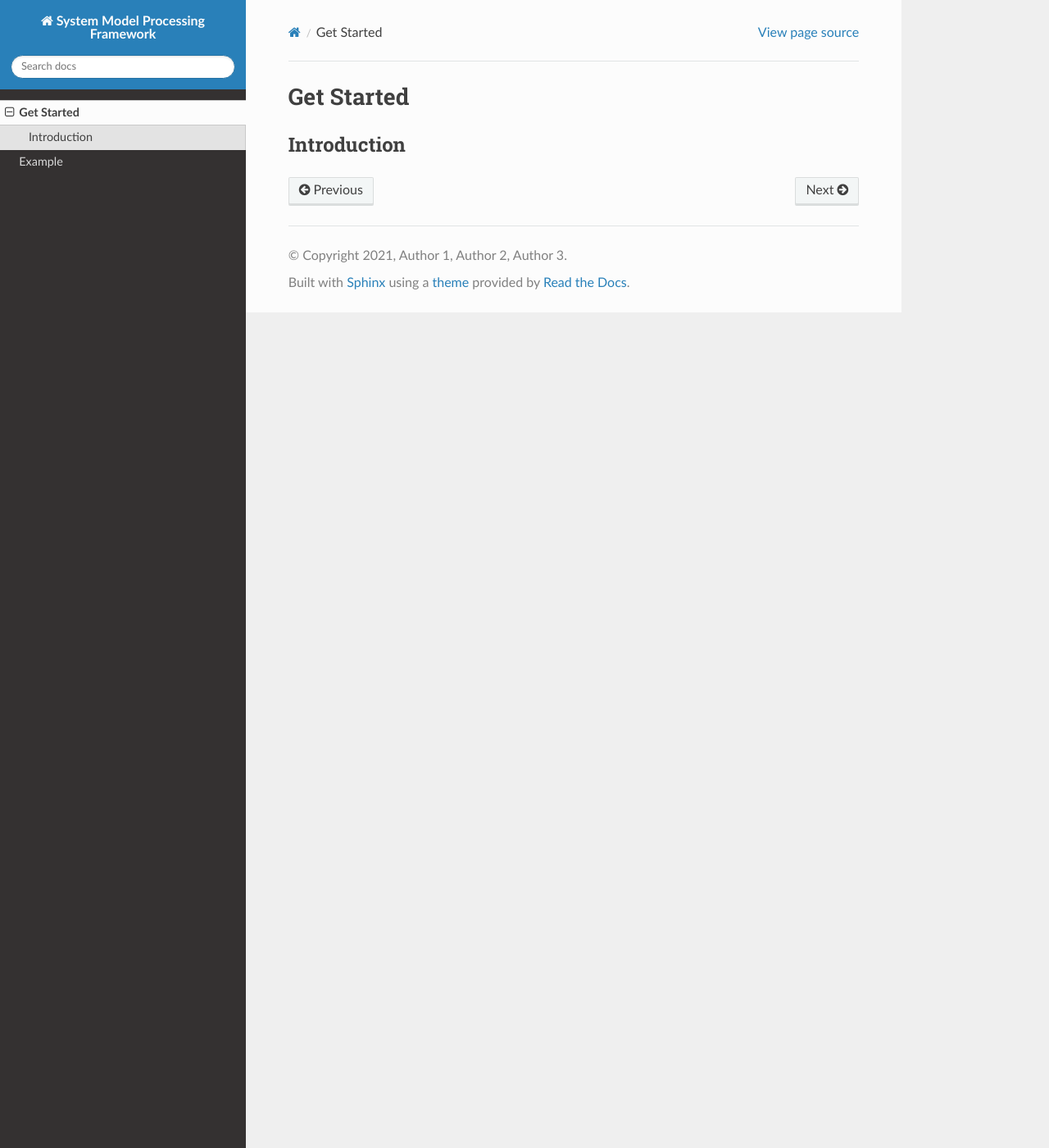
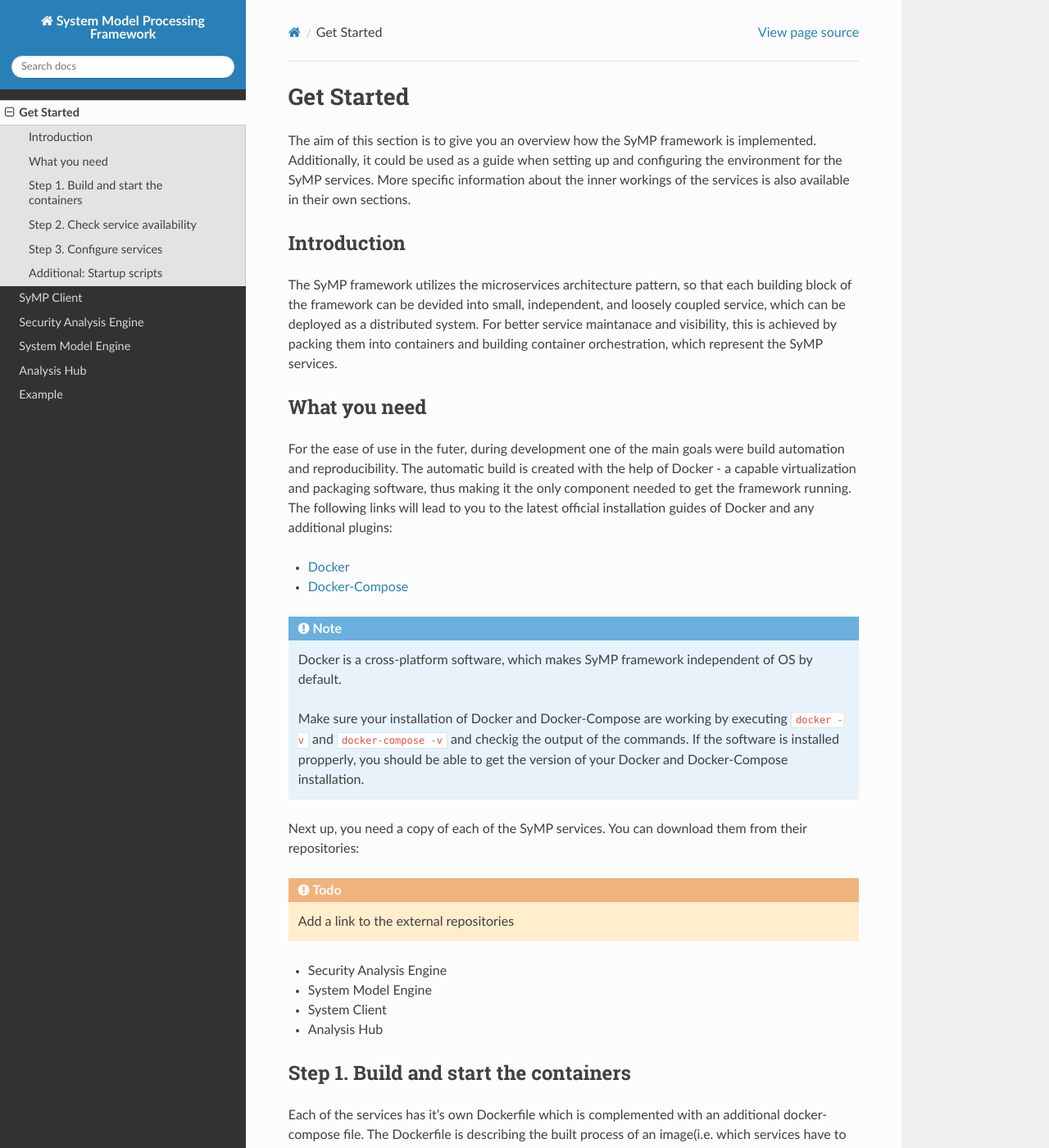
Before and after one commit to FlorianPatzer/symp_read-the-docs, a Sphinx documentation site: the page built from source/get-started/index.rst, in a window 1280 px wide and 1400 px high. Shown: the whole window at 82% size. Built offline with Sphinx 7.4.7 and the Read the Docs theme 2.0.0, drawn with Linux system fonts in a browser that asks for light colours; some of the changed text lies outside the part shown.

Commit message:
Transfering Documentation

```diff
--- /dev/null
+++ b/source/ah/index.rst
@@ -0,0 +1,5 @@
+************
+Analysis Hub
+************
+
+Sample Text
--- /dev/null
+++ b/source/client/index.rst
@@ -0,0 +1,5 @@
+***********
+SyMP Client
+***********
+
+Sample Text
--- a/source/conf.py
+++ b/source/conf.py
@@ -28,6 +28,7 @@ author = 'Author 1, Author 2, Author 3'
 # extensions coming with Sphinx (named 'sphinx.ext.*') or your custom
 # ones.
 extensions = [
+    'sphinx.ext.todo', # Add TODO sections in the documentation
 ]
 
 # Add any paths that contain templates here, relative to this directory.
@@ -50,3 +51,6 @@ html_theme = 'sphinx_rtd_theme'
 # relative to this directory. They are copied after the builtin static files,
 # so a file named "default.css" will overwrite the builtin "default.css".
 html_static_path = ['_static']
+
+# Display todos in the build
+todo_include_todos = True
--- a/source/example/index.rst
+++ b/source/example/index.rst
@@ -12,6 +12,3 @@ Some other text
 ===============
 
 Some text about something that will be discussed in detail in a separate page.
-
-.. toctree::
-    The test page with custom name in the toctree <test>
--- a/source/example/test.rst
+++ /dev/null
@@ -1,3 +0,0 @@
-****
-Test
-****
--- a/source/get-started/index.rst
+++ b/source/get-started/index.rst
@@ -2,5 +2,71 @@
 Get Started
 ***********
 
+The aim of this section is to give you an overview how the SyMP framework is implemented. Additionally, it could be used as a
+guide when setting up and configuring the environment for the SyMP services. More specific information about the inner workings
+of the services is also available in their own sections.
+
 Introduction
 ============
+
+The SyMP framework utilizes the microservices architecture pattern, so that each building block of the framework can be devided
+into small, independent, and loosely coupled service, which can be deployed as a distributed system. For better service maintanace
+and visibility, this is achieved by packing them into containers and building container orchestration, which represent the SyMP services.
+
+What you need
+=============
+
+For the ease of use in the futer, during development one of the main goals were build automation and reproducibility. The automatic build is created
+with the help of Docker - a capable virtualization and packaging software, thus making it the only component needed to get the framework
+running. The following links will lead to you to the latest official installation guides of Docker and any additional plugins:
+
+* `Docker <https://docs.docker.com/get-docker/>`_
+* `Docker-Compose <https://docs.docker.com/compose/install/>`_
+
+.. note::
+    Docker is a cross-platform software, which makes SyMP framework independent of OS by default.
+
+    Make sure your installation of Docker and Docker-Compose are working by executing ``docker -v`` and ``docker-compose -v`` and checkig the
+    output of the commands. If the software is installed propperly, you should be able to get the version of your Docker and Docker-Compose installation.
+
+Next up, you need a copy of each of the SyMP services. You can download them from their repositories:
+
+.. todo::
+    Add a link to the external repositories
+
+* Security Analysis Engine
+* System Model Engine
+* System Client
+* Analysis Hub
+
+Step 1. Build and start the containers
+======================================
+
+Each of the services has it's own Dockerfile which is complemented with an additional docker-compose file. The Dockerfile is describing the built process of an image(i.e.
+which services have to be downloaded, which ports have to be opened, which environmental variables are present etc.), while the docker-compose file is configuring the a
+container of the created image.
+
+Run ``docker-compose up --build`` in each folder of the SyMP services to make sure that the newest version of the image is build and a container is started with it. Use the
+following sequence to make sure that the framework will start propperly.
+
+.. todo::
+    Check the starting order from the helper scripts and add it here.
+
+Step 2. Check service availability
+==================================
+
+.. todo::
+    Add the table with the service address links, that is present in the GitLab Readmes.
+
+Step 3. Configure services
+==========================
+
+.. todo::
+    Make screenshots with the needed input and also copy any additional information from the GitLab Readmes
+
+
+Additional: Startup scripts
+===========================
+
+.. todo::
+    Describe the present scripts and their advantages and disadvantages.
--- /dev/null
+++ b/source/sae/index.rst
@@ -0,0 +1,5 @@
+************************
+Security Analysis Engine
+************************
+
+Sample Text
--- /dev/null
+++ b/source/sme/index.rst
@@ -0,0 +1,5 @@
+*******************
+System Model Engine
+*******************
+
+Sample Text
```
Also changed, not shown: source/index.rst (+11 -10 lines), source/images/SyMP.png (added).
